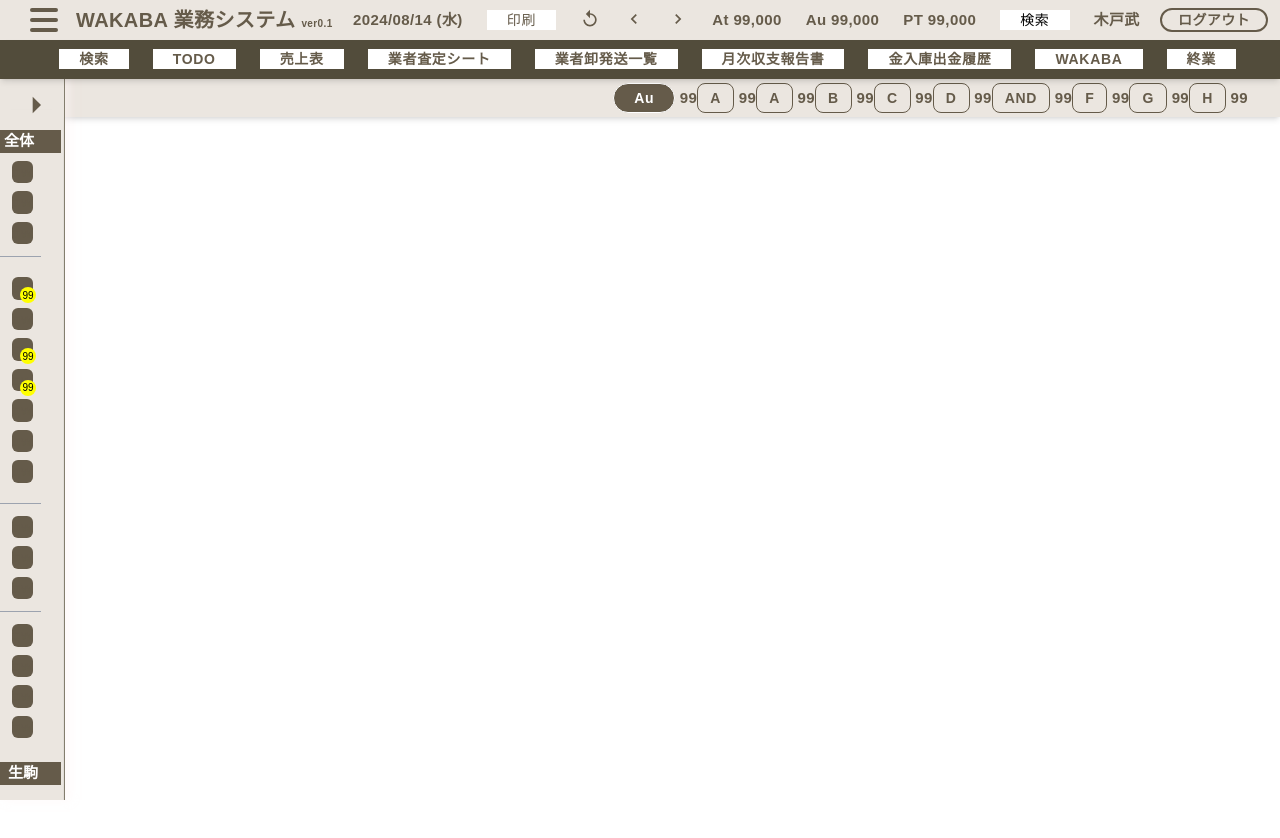
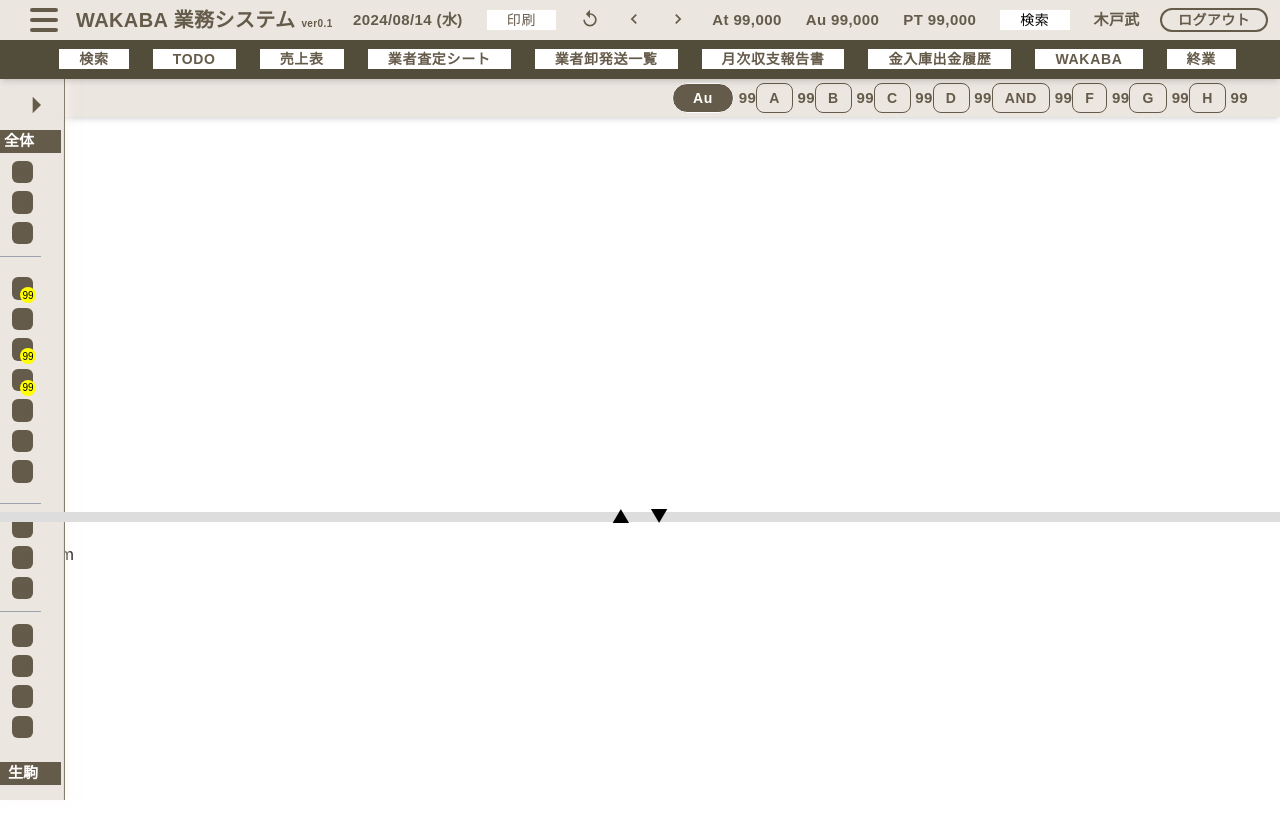
Before and after one commit to EagleToenail/Wakaba, a React (Create React App) app: page /home in a window 1280 px wide. Shown: the top 838 px of the page. Before the commit the page ends 800 px from the top, so only its background shows below. Built offline with nearby package versions, Linux system fonts and the light colour scheme.

Commit message:
split line

```diff
--- a/src/App.js
+++ b/src/App.js
@@ -1,5 +1,8 @@
 import React from 'react';
 import { BrowserRouter as Router, Route, Routes } from 'react-router-dom';
+
+import LayoutWithMainContainer from './Layout/LayoutWithMainContainer';
+
 import MainHome from './Pages/Dashboard/MainHome';
 import Login from './Pages/Auth/Login/login';
 import Logout from './Pages/Auth/Logout/logout';
@@ -51,7 +54,10 @@ import CustomerReceipt from './Pages/CustomerReceipt/customerReceipt';
 function App() {
   return (
     <Router>
-       <Routes>
+      <Routes>
+          <Route element={<LayoutWithMainContainer/>}>
+            <Route element={<TODOList/>} path='/todolist'/>
+          </Route>
             <Route path='/home' element={<MainHome/>}/>
             <Route exact path='/' element={<Login/>}/>
             <Route path='/logout' element={<Logout/>}/>
@@ -85,7 +91,7 @@ function App() {
             <Route path='/contractorassessmentsheet' element={<ContractorAssessmentSheet/>}/>
             <Route path='/yahooauction' element={<YahooAuction/>}/>
             <Route path='/saleslist' element={<SalesList/>}/>
-            <Route path='/todolist' element={<TODOList/>}/>
+
             <Route path='/onsitepurchase' element={<OnSitePurchase/>}/>
             <Route path='/applicationfordisposalpermission' element={<ApplicationForDisposalPermission/>}/>
             <Route path='/endofworkreporttoowner' element={<EndOfWorkReportToOwner/>}/>
@@ -100,8 +106,7 @@ function App() {
             <Route path='/preciousmetalsprices' element={<PreciousMetalsPrices/>}/>
             <Route path='/customerreceipt' element={<CustomerReceipt/>}/>
 
-
-       </Routes>
+      </Routes>
     </Router>
   );
 }
--- /dev/null
+++ b/src/Assets/css/LayoutWithMainContainer.css
@@ -0,0 +1,20 @@
+/* LayoutWithMainContainer.module.css or your preferred CSS file */
+.container {
+    display: grid;
+    grid-template-columns: auto 1fr; /* Sidebar takes up auto width, MainContainer takes up the remaining space */
+    gap: 1rem; /* Adjust gap as needed */
+    height: 100vh; /* Full viewport height */
+  }
+
+  .sidebar {
+    background-color: #f0f0f0; /* Example background color */
+    width: 80px; /* Initial width */
+    min-width: 80px; /* Minimum width */
+    max-width: 250px; /* Maximum width */
+    transition: width 0.3s ease; /* Smooth width transition */
+  }
+
+  .main-container1 {
+    background-color: #ffffff; /* Example background color */
+    padding: 1rem; /* Example padding */
+  }
--- /dev/null
+++ b/src/Assets/css/MainContainer.css
@@ -0,0 +1,45 @@
+/* src/SplitPane.css */
+.main-container {
+  display: flex;
+  flex-direction: column;
+  position: relative;
+  height: 100vh;
+}
+
+.top-pane, .bottom-pane {
+  width: 100%;
+  padding: 20px;
+  overflow: auto;
+  transition: height 0.2s; /* Smooth transition for height changes */
+}
+
+.top-pane {
+  top: 0;
+}
+
+.bottom-pane {
+  bottom: 0;
+}
+
+.splitter {
+  height: 10px;
+  background: #ddd;
+  display: flex;
+  justify-content: center;
+  align-items: center;
+  cursor: row-resize;
+  position: relative;
+  z-index: 1;
+}
+
+.arrow-button1, .arrow-button2 {
+  background: none;
+  border: none;
+  font-size: 18px;
+  cursor: pointer;
+  margin: 0 10px;
+}
+
+.arrow-button:focus {
+  outline: none;
+}
--- a/src/Assets/css/sidebar.css
+++ b/src/Assets/css/sidebar.css
@@ -8,11 +8,11 @@
     background-color: #ebe6e0;
     border-right: 1px solid #837d6d;
     box-shadow: 5px 0 8px rgba(255, 246, 246, 0.5); /* Shadow effect */
-    /* overflow: auto; */
     overflow-y: scroll;
     overflow-x: hidden;
     transition: 0.3s;
     padding-top: 90px;
+
   }
 
   .sidebar a:hover {
--- /dev/null
+++ b/src/Components/MainContainer.js
@@ -0,0 +1,71 @@
+
+// import React, { useState, useCallback, useRef, Children } from 'react';
+import React, { useState, useCallback, useRef } from 'react';
+import '../Assets/css/MainContainer.css';
+
+
+const MainContainer = ({children}) => {
+  const [position, setPosition] = useState(50); // percentage for the height of the top pane
+  const [isDragging, setIsDragging] = useState(false);
+  const containerRef = useRef(null);
+  const startY = useRef(0); // Ref to store the initial click position
+
+  // Handle mouse move event for dragging
+  const handleMouseMove = useCallback((e) => {
+    if (isDragging) {
+      const containerHeight = containerRef.current.offsetHeight;
+      const newPosition = ((e.clientY - containerRef.current.getBoundingClientRect().top) / containerHeight) * 100;
+      setPosition(Math.max(10, Math.min(newPosition, 90))); // constrain between 10% and 90%
+    }
+  }, [isDragging]);
+
+  // Handle mouse up event for dragging
+  const handleMouseUp = useCallback(() => {
+    if (isDragging) {
+      setIsDragging(false);
+      document.removeEventListener('mousemove', handleMouseMove);
+      document.removeEventListener('mouseup', handleMouseUp);
+    }
+  }, [isDragging, handleMouseMove]);
+
+  // Handle mouse down event to start dragging
+  const handleMouseDown = (e) => {
+    startY.current = e.clientY; // Record the initial position
+    setIsDragging(true);
+    document.addEventListener('mousemove', handleMouseMove);
+    document.addEventListener('mouseup', handleMouseUp);
+  };
+
+//   // Handle clicking to move the splitter to predefined positions
+//   const handleClick = (e) => {
+//     e.stopPropagation(); // Prevent the click from triggering dragging
+//     const rect = containerRef.current.getBoundingClientRect();
+//     const newPosition = ((e.clientY - rect.top) / rect.height) * 100;
+//     setPosition(Math.max(10, Math.min(newPosition, 90))); // constrain between 10% and 90%
+//   };
+
+  const moveToTop = () => setPosition(10); // Move the line to the top
+  const moveToMiddle = () => setPosition(50); // Move the line to the middle
+
+  return (
+    // <div className="main-container" ref={containerRef} onClick={handleClick}>
+    <div className="main-container" ref={containerRef}>
+      <div className="top-pane" style={{ height: `${position}%` }}>
+        {children}
+      </div>
+      <div
+        className="splitter"
+        onMouseDown={handleMouseDown}
+        style={{ cursor: isDragging ? 'row-resize' : 'default' }}
+      >
+        <button className="arrow-button1" onClick={(e) => { e.stopPropagation(); moveToTop(); }}>▲</button>
+        <button className="arrow-button2" onClick={(e) => { e.stopPropagation(); moveToMiddle(); }}>▼</button>
+      </div>
+      <div className="bottom-pane" style={{ height: `${100 - position}%` }}>
+        Bottom
+      </div>
+    </div>
+  );
+}
+
+export default MainContainer;
--- a/src/Components/Toolbar.js
+++ b/src/Components/Toolbar.js
@@ -31,13 +31,6 @@ export default function Toolbar() {
                 <Link className='text-[#655b4a] block font-semibold text-[15px]'>
                 <button type="button"
                     className=" text-[20px] px-5 py-1 rounded-full text-white text-sm tracking-wider bg-[#655b4a] border border-current outline-none">Au</button>
-                        <span>&nbsp;99</span>
-                </Link>
-            </li>
-            <li className='max-lg:border-b border-gray-300 max-lg:py-4 '>
-                <Link className='text-[#655b4a] block font-semibold text-[15px]'>
-                <button type="button"
-                        className="text-[#655b4a] px-3 py-1 rounded-lg text-sm tracking-wider font-bold border border-[#655b4a] outline-none bg-transparent hover:text-black transition-all duration-300">A</button>
                         <span>&nbsp;99</span>
                 </Link>
             </li>
--- /dev/null
+++ b/src/Layout/LayoutWithMainContainer.js
@@ -0,0 +1,33 @@
+import React from 'react';
+import Header from '../Components/Header';
+import Navbar from '../Components/Navbar';
+import Toolbar from '../Components/Toolbar';
+import Sidebar from '../Components/Sidebar';
+import MainContainer from '../Components/MainContainer';
+import {Outlet, useLocation } from 'react-router-dom';
+// import '../Assets/css/LayoutWithMainContainer.css';
+
+const LayoutWithMainContainer = () => {
+  const location = useLocation();
+
+//   // Define routes that should not include Header and Sidebar
+  const noHeaderSidebarRoutes = ['']; // Add other routes as needed
+
+  const showHeaderAndSidebar = !noHeaderSidebarRoutes.includes(location.pathname);
+
+  return (
+    <>
+         {showHeaderAndSidebar && <Header />}
+         {showHeaderAndSidebar && <Navbar />}
+         {showHeaderAndSidebar && <Toolbar />}
+         <div >
+            {showHeaderAndSidebar && <Sidebar />}
+                <MainContainer>
+                    <Outlet/>
+                </MainContainer>
+          </div>
+    </>
+  );
+};
+
+export default LayoutWithMainContainer;
--- a/src/Pages/Dashboard/MainHome.js
+++ b/src/Pages/Dashboard/MainHome.js
@@ -3,6 +3,7 @@ import Header from '../../Components/Header';
 import Navbar from '../../Components/Navbar';
 import Toolbar from '../../Components/Toolbar';
 import Sidebar from '../../Components/Sidebar';
+import MainContainer from '../../Components/MainContainer';
 
 const MainHome = () => {
 
@@ -11,7 +12,11 @@ const MainHome = () => {
             <Header/>
             <Navbar/>
             <Toolbar/>
-            <Sidebar/>
+            <div className='h-full'>
+                <Sidebar/>
+                <MainContainer/>
+            </div>
+
         </>
     );
 };
```
Also changed, not shown: src/Pages/Profile/profile.js (+49 -8 lines), src/Components/SplitLine.js (deleted).
